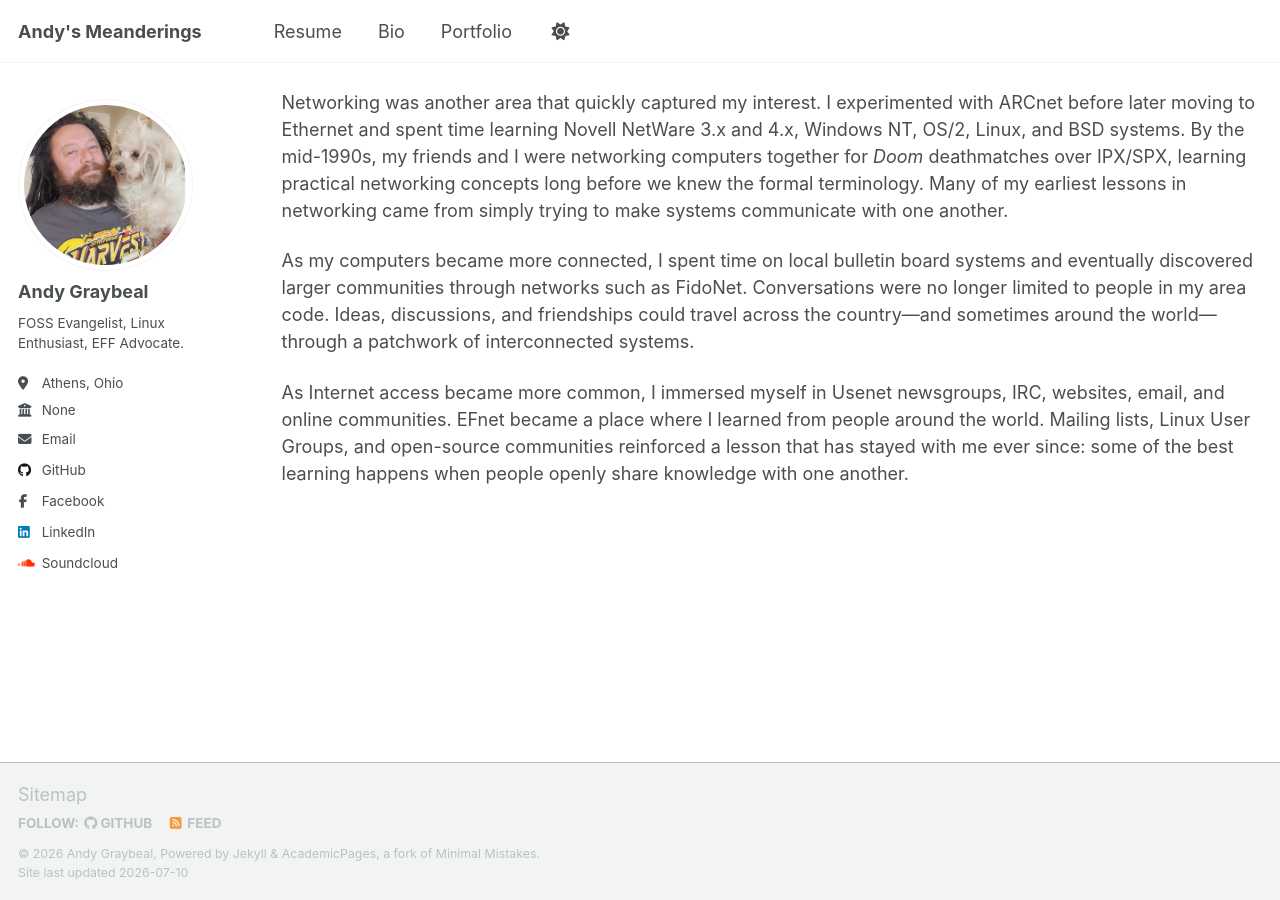
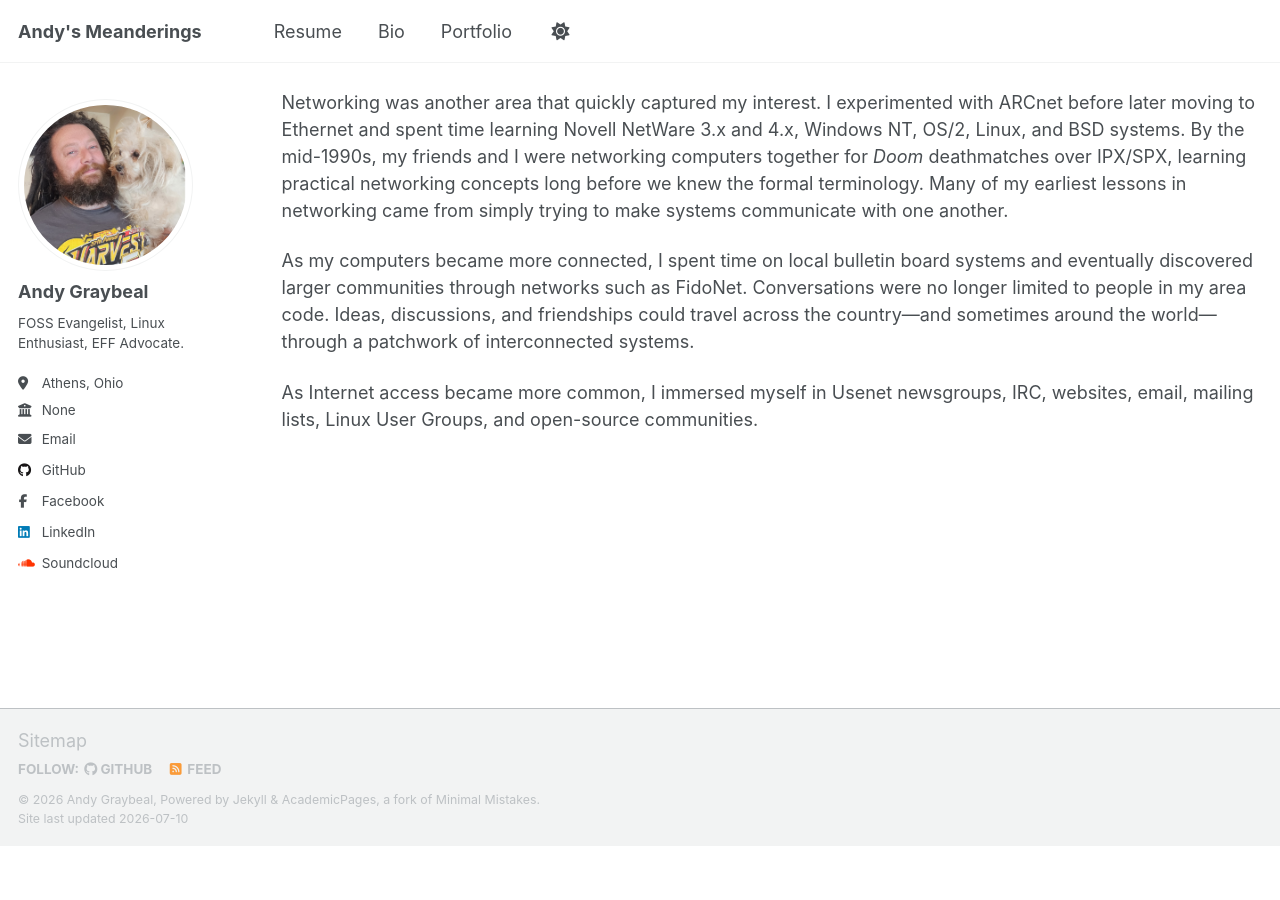
Before and after one commit to andy-graybeal/andy-graybeal.github.io, a Jekyll site: the page built from _pages/bio.md, in a window 1280 px wide and 900 px high, scrolled down 839 px. Built offline with Jekyll 4.4.1, drawn with Linux system fonts in a browser that asks for light colours; a script that is not in the unit is left out; after the commit the page ends 1685 px from its top, so only the background shows below that.

Commit message:
Revise bio to streamline online community experiences
Removed mention of EFnet and emphasized the role of various online communities in learning.

```diff
--- a/_pages/bio.md
+++ b/_pages/bio.md
@@ -25,4 +25,4 @@ Networking was another area that quickly captured my interest. I experimented wi
 
 As my computers became more connected, I spent time on local bulletin board systems and eventually discovered larger communities through networks such as FidoNet. Conversations were no longer limited to people in my area code. Ideas, discussions, and friendships could travel across the country—and sometimes around the world—through a patchwork of interconnected systems.
 
-As Internet access became more common, I immersed myself in Usenet newsgroups, IRC, websites, email, and online communities. EFnet became a place where I learned from people around the world. Mailing lists, Linux User Groups, and open-source communities reinforced a lesson that has stayed with me ever since: some of the best learning happens when people openly share knowledge with one another.
+As Internet access became more common, I immersed myself in Usenet newsgroups, IRC, websites, email, mailing lists, Linux User Groups, and open-source communities.
```
